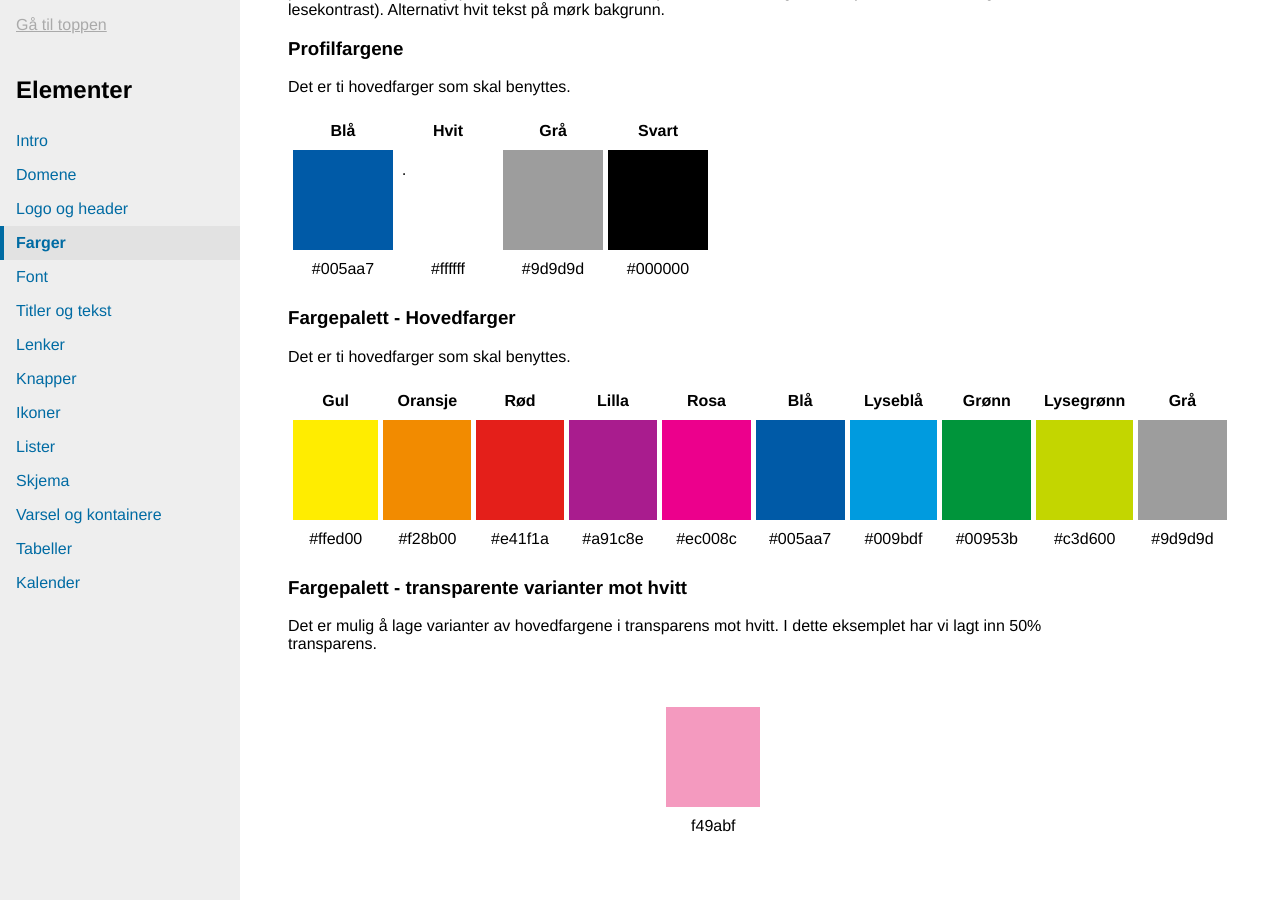
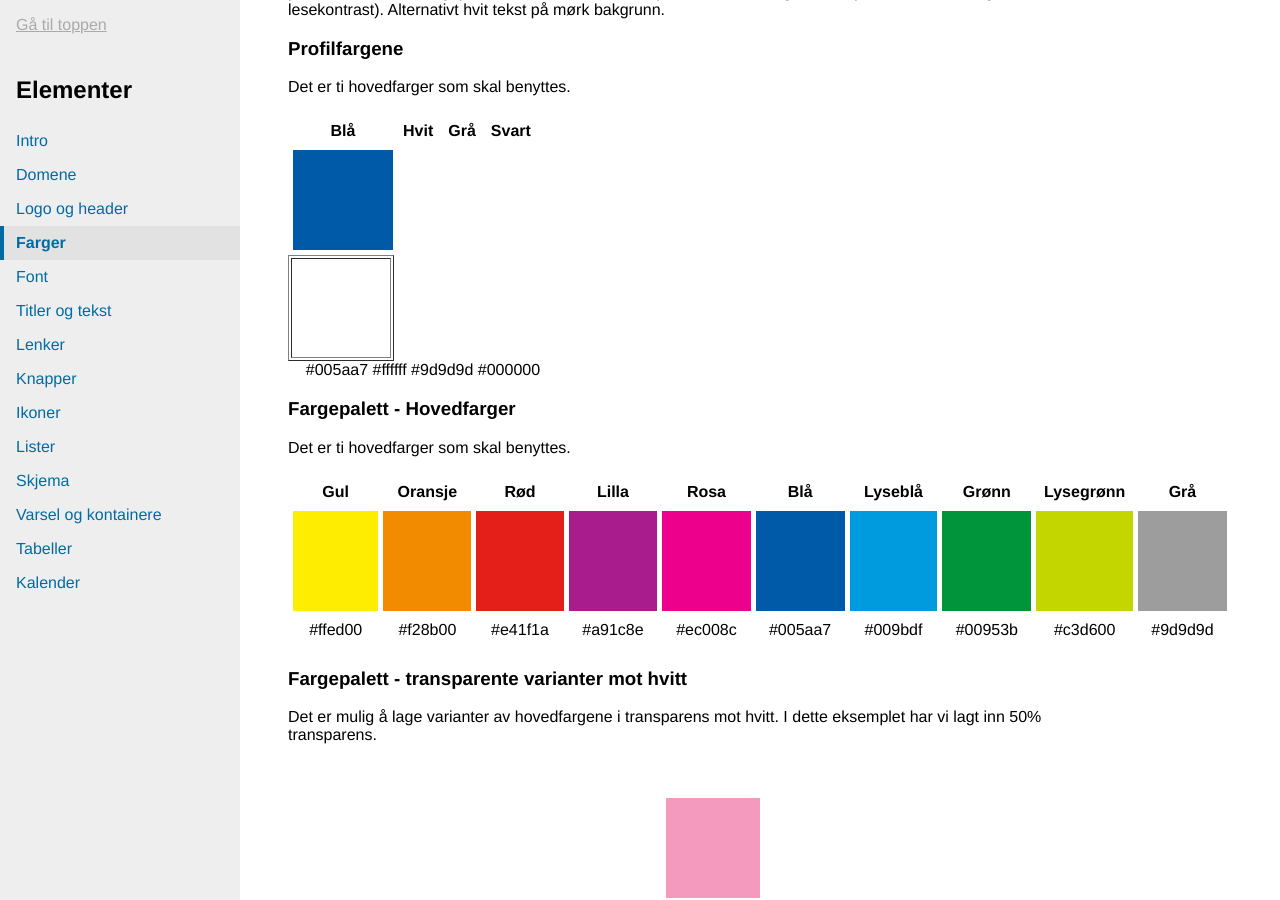
Before and after one commit to rskjonbe/styleguide, a Jekyll site: the page built from versjon/1.1/index.html, in a window 1280 px wide and 900 px high, scrolled down 1340 px. Built offline with Jekyll 4.4.1, drawn with Linux system fonts in a browser that asks for light colours.

Commit message:
cell bordr

```diff
--- a/versjon/1.1/farger.html
+++ b/versjon/1.1/farger.html
@@ -12,8 +12,8 @@ Tekstfarge: Svart (evt mørk blå med god lesekontrast). Alternativt hvit tekst
 </thead>
 <tbody>
 <tr valign="top">
-<td height="100" width="100" bgcolor="#005aa7">&nbsp;</td>
-<td height="100" width="100" bgcolor="#ffffff"><table border="1">&nbsp;</td></table>
+<td height="100" width="100" bgcolor="#005aa7">&nbsp;</td><table border="1">
+<td height="100" width="100" bgcolor="#ffffff">&nbsp;</td></table>
 <td height="100" width="100" bgcolor="#9d9d9d">&nbsp;</td>
 <td height="100" width="100" bgcolor="#000000">&nbsp;</td>
 </tr>
```
